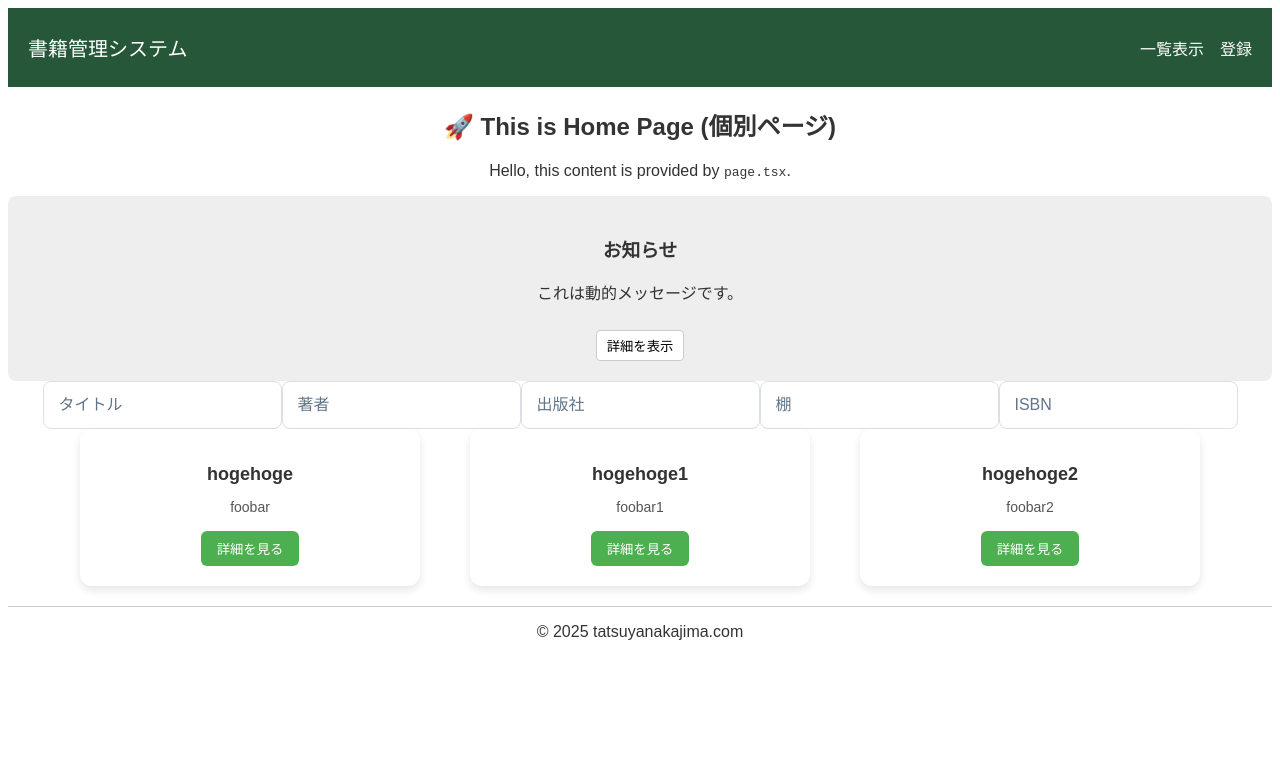
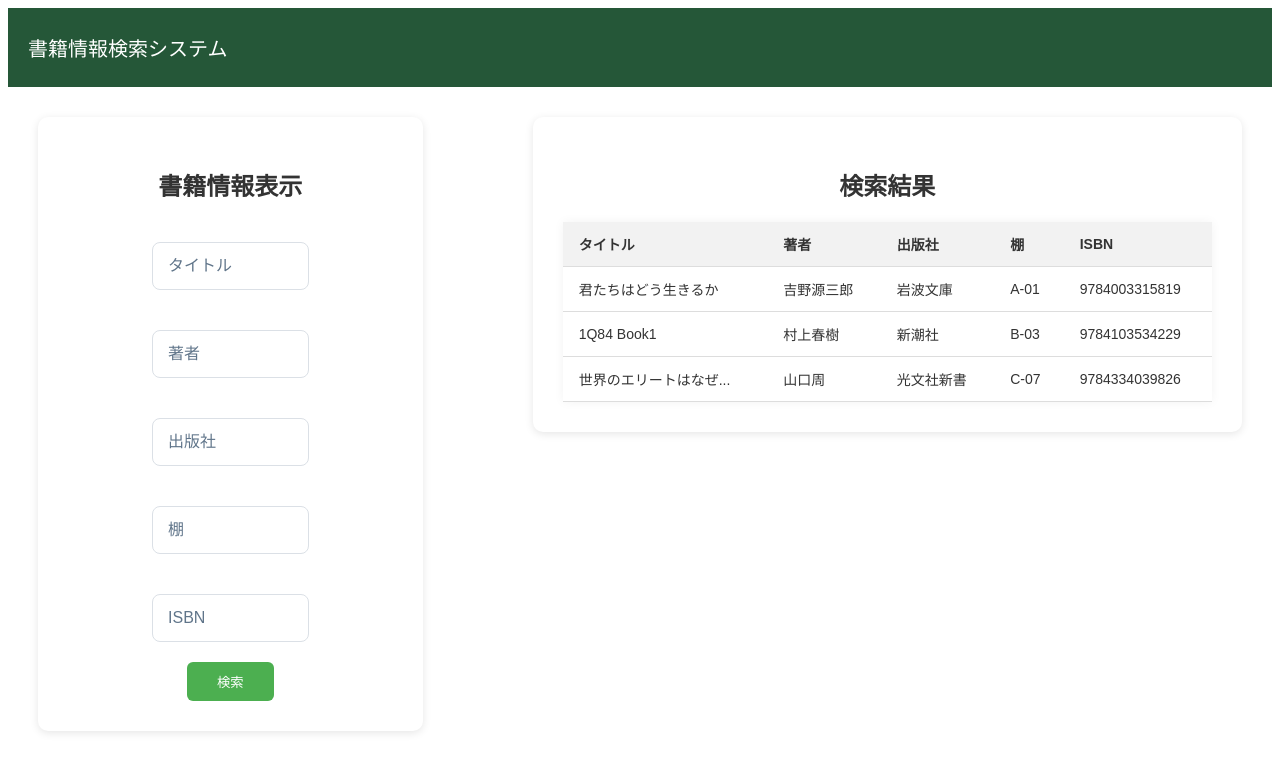
Before and after one commit to nakajima923/next-sandbox, a Next.js app in the folder next-sandbox/: page / in a window 1280 px wide. Shown: the top 772 px of the page. Built offline with nearby package versions, Linux system fonts and the light colour scheme.

Commit message:
add devcontainer

```diff
--- a/next-sandbox/src/app/Page.module.css
+++ b/next-sandbox/src/app/Page.module.css
@@ -1,5 +1,80 @@
+.inputContainer {
+  display: flex;
+  justify-content: center;
+  gap: 50px;
+  flex-wrap: wrap;
+  align-items: flex-start;
+}
+
+.inputall {
+  border-radius: 10px;
+  padding: 30px;
+  margin: 30px;
+  background-color: #ffffff;
+  box-shadow: 0 2px 8px rgba(0, 0, 0, 0.1);
+}
+
+/* 左側のフォーム */
+.inputBox {
+  flex: 1;
+  max-width: 500px;
+}
+
+/* 右側の結果 */
+.resultBox {
+  flex: 2;
+  min-width: 400px;
+  max-width: 1000px;
+}
+
+.inputformContent {
+  justify-content: center;
+  display: flex;
+  flex-flow: column;
+}
+
+.inputContent {
+  margin: 20px;
+  max-width: 100%;
+}
+
+.inputButton {
+  padding: 10px 30px;
+  background-color: #4caf50;
+  color: #fff;
+  border: none;
+  border-radius: 6px;
+  cursor: pointer;
+  transition: background-color 0.2s;
+}
+
 .cardContent {
-    display: flex;
-    justify-content: center;
-    gap: 50px;
+  display: flex;
+  justify-content: center;
+  gap: 50px;
 }
+
+
+.resultTable {
+  width: 100%;
+  border-collapse: collapse;
+  margin-top: 20px;
+  font-size: 14px;
+  box-shadow: 0 0 10px rgba(0, 0, 0, 0.05);
+}
+
+.resultTable thead {
+  background-color: #f2f2f2;
+}
+
+.resultTable th,
+.resultTable td {
+  padding: 12px 16px;
+  text-align: left;
+  border-bottom: 1px solid #ddd;
+}
+
+.resultTable tbody tr:hover {
+  background-color: #f9f9f9;
+  transition: background-color 0.2s;
+}
--- a/next-sandbox/src/app/layout.tsx
+++ b/next-sandbox/src/app/layout.tsx
@@ -20,9 +20,9 @@ export default function RootLayout({
         </header> */}
         <Header />
         <main style={{textAlign:"center"}}>{children}</main>
-        <footer style={{ marginTop: "20px", borderTop: "1px solid #ccc",textAlign:"center" }}>
+        {/* <footer style={{ marginTop: "20px", borderTop: "1px solid #ccc",textAlign:"center" }}>
           <p>© 2025 tatsuyanakajima.com</p>
-        </footer>
+        </footer> */}
       </body>
     </html>
   );
--- a/next-sandbox/src/app/page.tsx
+++ b/next-sandbox/src/app/page.tsx
@@ -8,25 +8,67 @@ import { styleText } from "util";
 export default function Home() {
   return (
     <div>
-      <h2>🚀 This is Home Page (個別ページ)</h2>
-      <p>Hello, this content is provided by <code>page.tsx</code>.</p>
+      {/* <Message title="お知らせ" content="これは動的メッセージです。" /> */}
 
-      <Message title="お知らせ" content="これは動的メッセージです。" />
-
-      <div>
-        <Inputform inputcontent="タイトル"/>
-        <Inputform inputcontent="著者"/>
-        <Inputform inputcontent="出版社"/>
-        <Inputform inputcontent="棚"/>
-        <Inputform inputcontent="ISBN"/>
+    <div className={styles.inputContainer}>
+      <div className={`${styles.inputall} ${styles.inputBox}`}>
+        <h2>書籍情報表示</h2>
+        <div className={styles.inputformContent}>
+          <div className={styles.inputContent}><Inputform inputcontent="タイトル"/></div>
+          <div className={styles.inputContent}><Inputform inputcontent="著者"/></div>
+          <div className={styles.inputContent}><Inputform inputcontent="出版社"/></div>
+          <div className={styles.inputContent}><Inputform inputcontent="棚"/></div>
+          <div className={styles.inputContent}><Inputform inputcontent="ISBN"/></div>
+        </div>
+        <button className={styles.inputButton}>検索</button>
       </div>
 
+      <div className={`${styles.inputall} ${styles.resultBox}`}>
+        <h2>検索結果</h2>
+          <table className={styles.resultTable}>
+    <thead>
+      <tr>
+        <th>タイトル</th>
+        <th>著者</th>
+        <th>出版社</th>
+        <th>棚</th>
+        <th>ISBN</th>
+      </tr>
+    </thead>
+    <tbody>
+      <tr>
+        <td>君たちはどう生きるか</td>
+        <td>吉野源三郎</td>
+        <td>岩波文庫</td>
+        <td>A-01</td>
+        <td>9784003315819</td>
+      </tr>
+      <tr>
+        <td>1Q84 Book1</td>
+        <td>村上春樹</td>
+        <td>新潮社</td>
+        <td>B-03</td>
+        <td>9784103534229</td>
+      </tr>
+      <tr>
+        <td>世界のエリートはなぜ...</td>
+        <td>山口周</td>
+        <td>光文社新書</td>
+        <td>C-07</td>
+        <td>9784334039826</td>
+      </tr>
+    </tbody>
+  </table>
 
+      </div>
+    </div>
+
+{/*
       <div className={styles.cardContent}>
         <Card title = "hogehoge" description="foobar"/>
         <Card title = "hogehoge1" description="foobar1"/>
         <Card title = "hogehoge2" description="foobar2"/>
-      </div>
+      </div> */}
 
     </div>
   );
--- a/next-sandbox/src/components/Header.tsx
+++ b/next-sandbox/src/components/Header.tsx
@@ -4,10 +4,10 @@ export default function Header() {
     return (
         <header className={styles.header}>
             <div className={styles["header-content"]}>
-                <p className={styles["system-title"]}>書籍管理システム</p>
+                <p className={styles["system-title"]}>書籍情報検索システム</p>
                 <div className={styles["header-buttons"]}>
-                    <p>一覧表示</p>
-                    <p>登録</p>
+                    {/* <p>一覧表示</p>
+                    <p>登録</p> */}
                 </div>
             </div>
         </header>
--- a/next-sandbox/src/components/inputform/Inputform.module.css
+++ b/next-sandbox/src/components/inputform/Inputform.module.css
@@ -1,5 +1,5 @@
 .search-input {
-  /* width: 100%; */
+  width: 55%;
   min-width: 0;
   resize: none;
   overflow: hidden;
```
Also changed, not shown: 2 other files (tests, documents, lock files or other folders).
